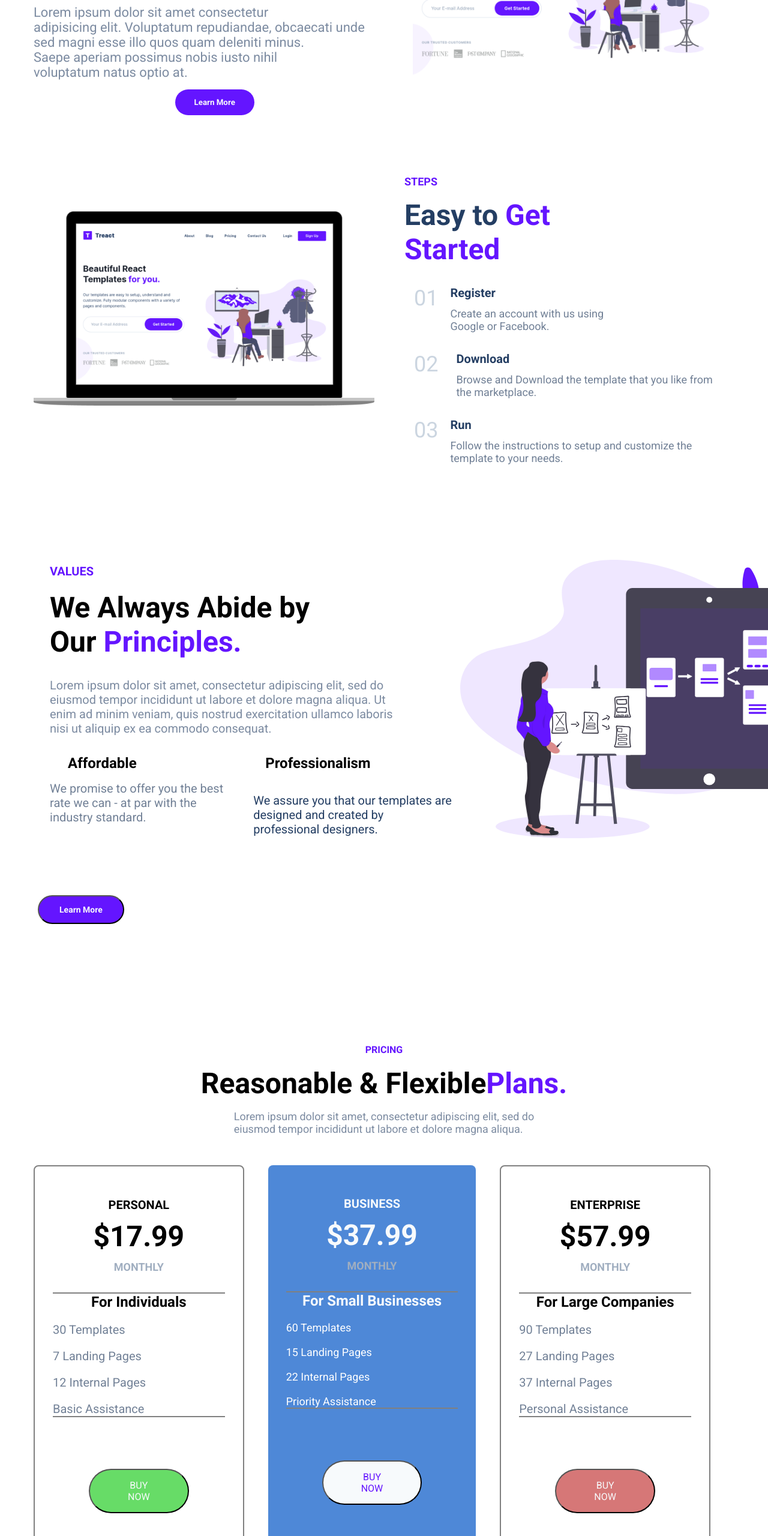
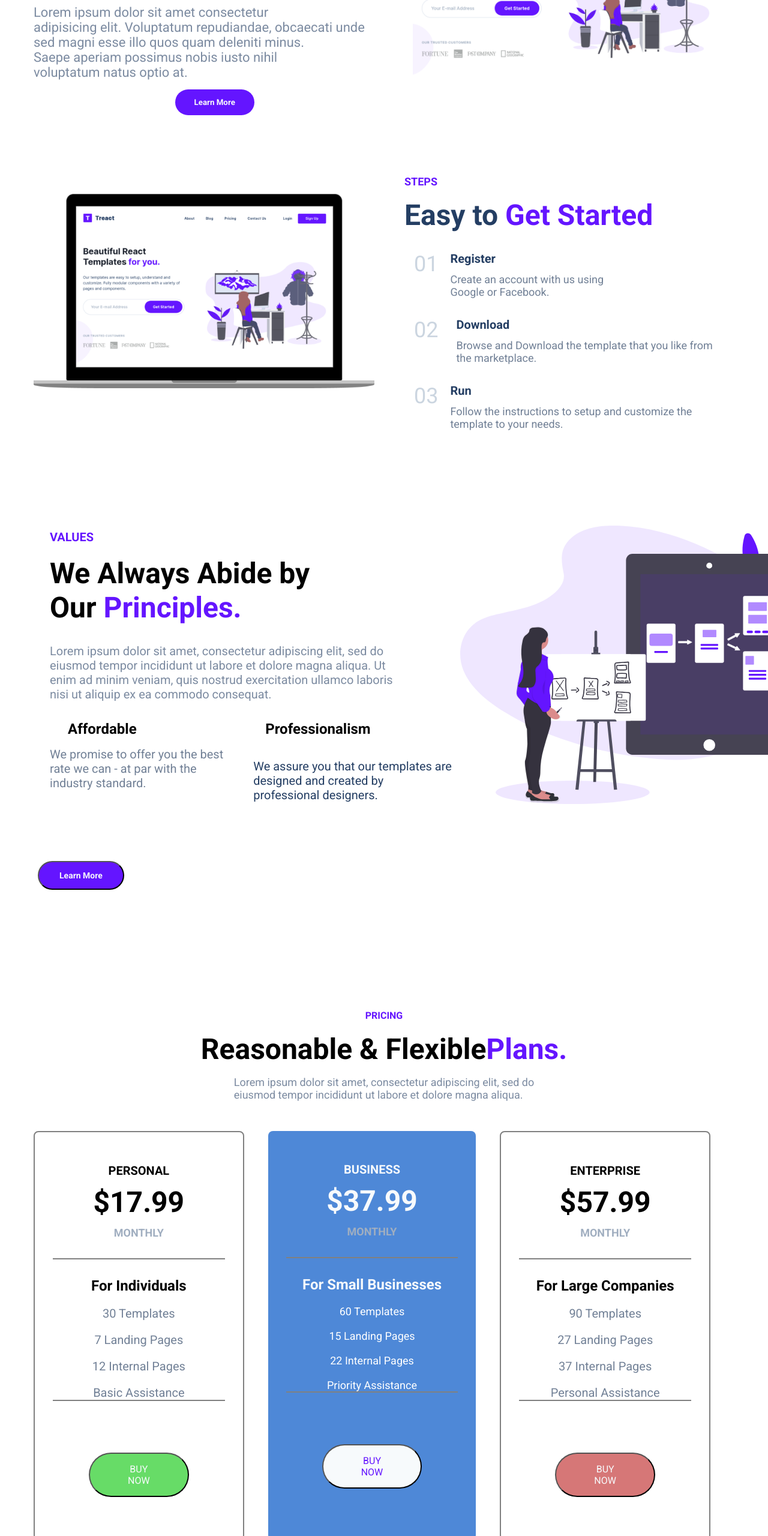
Before and after one commit to Nobriga20/finaltreactproject, a plain HTML site: page index.html in a window 1280 px wide. Shown: the part 1821-4381 px from the top of the page at 60% size. Drawn offline with Linux system fonts and the light colour scheme.

Commit message:
last push now

```diff
--- a/styless.css
+++ b/styless.css
@@ -403,11 +403,14 @@ justify-content: center;
     font-size: 20px;
     margin: 20px 0px 0px;
     color: #718096;
+    text-align: center;
+    margin-bottom: ;
 }
 
 .mainfeature {
     font-size: 24px;
     font-weight: bold;
+    margin-top: 30px;
 }
 
 .threeplans__planfeatures {
@@ -434,6 +437,7 @@ justify-content: center;
     color: white;
     margin: 20px 0px 0px;
     font-size: 18px;
+    text-align: center;
 
 }
 
@@ -510,7 +514,7 @@ justify-content: center;
 }
 
 .steplist {
-    max-width: 60%;
+    max-width: 100%;
     display: flex;
     flex-direction: column;
 }
@@ -697,6 +701,7 @@ justify-content: center;
     margin-right: 260px;
     margin-top: 16px;
     margin-bottom: 16px;
+    width: 80%;
 }
 
 .stepstitle {
```
